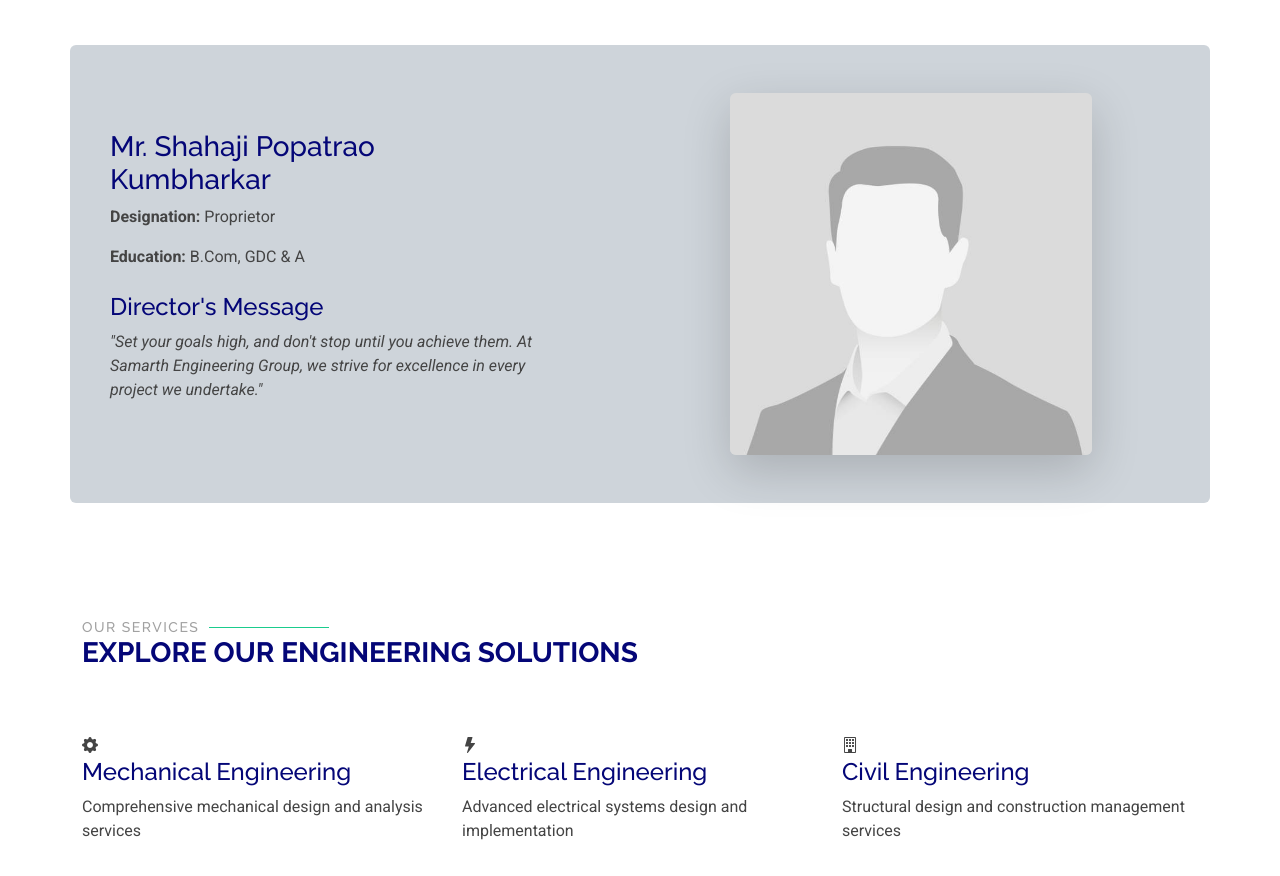
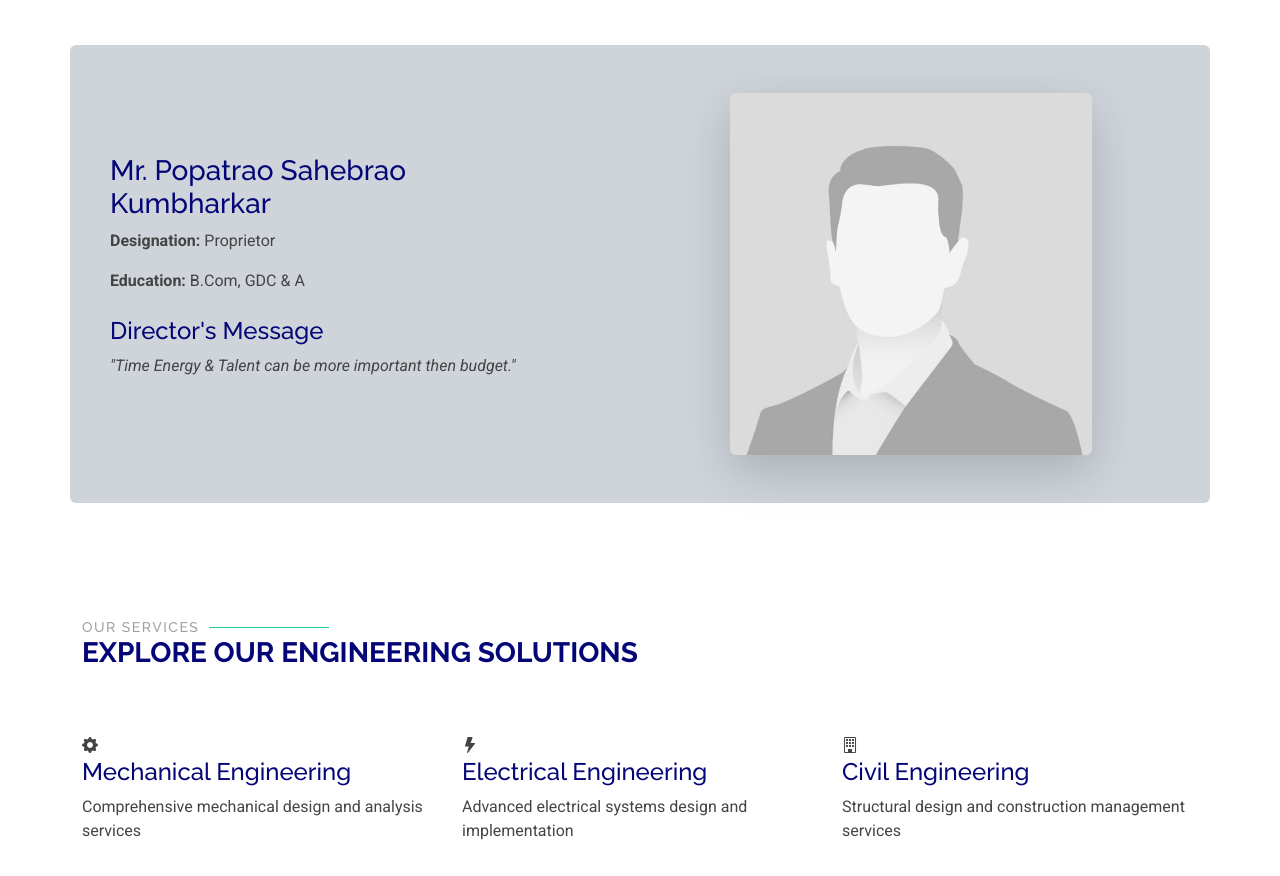
Before and after one commit to atharvsankpal7/Samarth-Business-Group-DP, a plain HTML site: page pages/Empire.html in a window 1280 px wide. Shown: the part 820-1696 px from the top of the page. Drawn offline with Linux system fonts and the light colour scheme; files whose address does not match are found by name.

Commit message:
Update Empire.html

```diff
--- a/pages/Empire.html
+++ b/pages/Empire.html
@@ -127,13 +127,13 @@
         <div class="container bg-dark-subtle rounded py-5" data-aos="fade-up">
           <div class="row justify-content-between align-items-center mx-3">
             <div class="col-lg-5">
-              <h3>Mr. Shahaji Popatrao Kumbharkar</h3>
+              <h3>Mr. Popatrao Sahebrao Kumbharkar</h3>
               <p><strong>Designation:</strong> Proprietor</p>
               <p><strong>Education:</strong> B.Com, GDC & A</p>
               <div class="mt-4">
                 <h4>Director's Message</h4>
                 <blockquote class="fst-italic">
-                  "Set your goals high, and don't stop until you achieve them. At Samarth Engineering Group, we strive for excellence in every project we undertake."
+                  "Time Energy & Talent can be more important then budget."
                 </blockquote>
               </div>
             </div>
```
